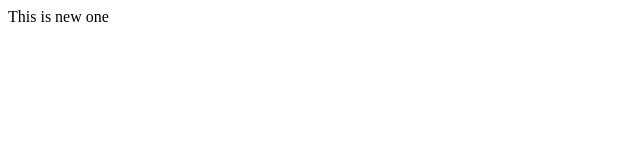
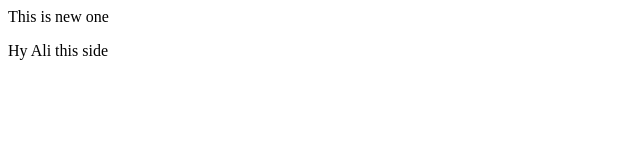
Before and after one commit to rocco8970/local-, a plain HTML site: page index.html in a window 1280 px wide. Shown: the full height of the page, 0-640 px from the left. Drawn offline with Linux system fonts and the light colour scheme.

Commit message:
Ali this side

```diff
--- a/index.html
+++ b/index.html
@@ -1 +1,2 @@
 <p> This is new one</p>
+<p> Hy Ali this side</p>
```
Also changed, not shown: 1 other file.
